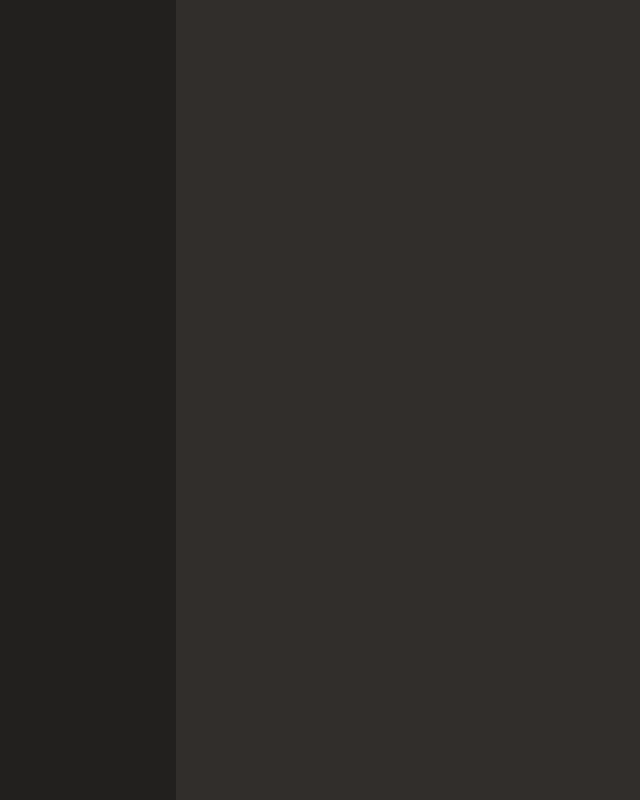
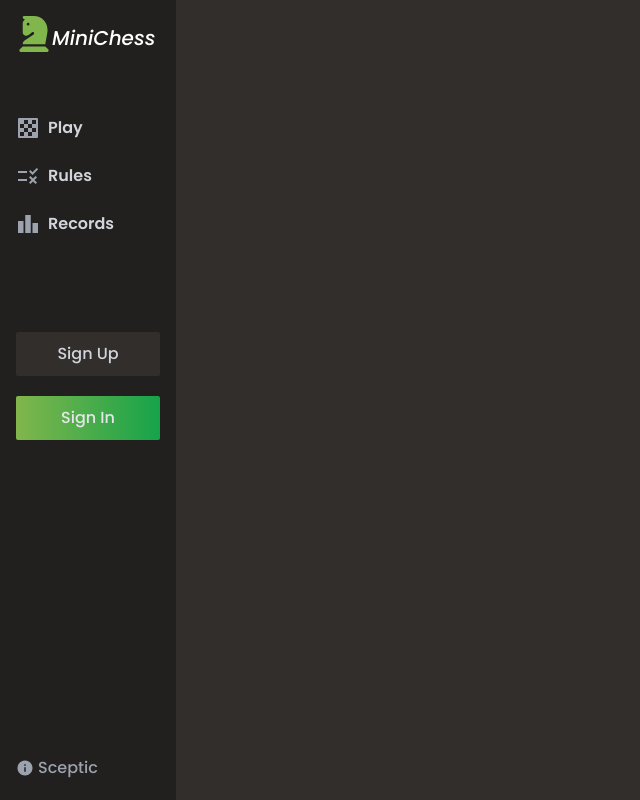
Before and after one commit to Sabbir-Asif/Sceptic_MiniChess, a React (Vite) app in the folder frontend/: page / in a window 1280 px wide. Shown: the whole page, without its empty margins (0-640 px from the left). Built offline with nearby package versions, Linux system fonts and the light colour scheme.

Commit message:
navbar complete

```diff
--- a/frontend/src/components/Navbar/Navbar.jsx
+++ b/frontend/src/components/Navbar/Navbar.jsx
@@ -1,8 +1,63 @@
 import { FaChessKnight } from "react-icons/fa6";
+import { BiSolidChess } from "react-icons/bi";
+import { MdRule, MdLeaderboard, MdInfo } from "react-icons/md";
+import { NavLink } from "react-router-dom";
+
 const Navbar = () => {
     return (
-        <div className="max-w-44 h-screen bg-black opacity-30">
+        <div className="relative z-10 max-w-44 h-screen p-4">
 
+            <div className="absolute inset-0 bg-black opacity-30"></div>
+
+            <div className="relative z-20 flex flex-col h-full">
+                <div className="">
+                    <div>
+                        <NavLink to={"/"}>
+                            <span className="flex items-end">
+                                <FaChessKnight className="text-4xl text-green-secondary" />
+                                <h2 className="text-md md:text-xl font-medium text-base-100 italic">
+                                    MiniChess
+                                </h2>
+                            </span>
+                        </NavLink>
+                    </div>
+                    <div className="mt-16 flex flex-col gap-6">
+                        <NavLink to={'/play'}>
+                            <span className="flex justify-start items-center gap-2">
+                                <BiSolidChess className="text-2xl text-gray-400" />
+                                <p className="text-md text-gray-300 font-semibold">Play</p>
+                            </span>
+                        </NavLink>
+                        <NavLink to={'/rules'}>
+                            <span className="flex justify-start items-center gap-2">
+                                <MdRule className="text-2xl text-gray-400" />
+                                <p className="text-md text-gray-300 font-semibold">Rules</p>
+                            </span>
+                        </NavLink>
+                        <NavLink to={'/records'}>
+                            <span className="flex justify-start items-center gap-2">
+                                <MdLeaderboard className="text-2xl text-gray-400" />
+                                <p className="text-md text-gray-300 font-semibold">Records</p>
+                            </span>
+                        </NavLink>
+                    </div>
+                    <div className="mt-24 space-y-5">
+                        <button className="py-2.5 w-full text-center rounded-sm bg-black-secondary text-gray-300 font-medium hover:border hover:border-gray-400">
+                            Sign Up
+                        </button>
+                        <button className="py-2.5 w-full text-center rounded-sm bg-gradient-to-r from-green-secondary to-green-600 text-gray-200 font-medium hover:border hover:border-gray-400">
+                            Sign In
+                        </button>
+                    </div>
+                </div>
+
+                <div className="absolute bottom-1">
+                    <span className="flex gap-1 items-center text-gray-400">
+                        <MdInfo className="text-lg" />
+                        <p className="font-medium">Sceptic</p>
+                    </span>
+                </div>
+            </div>
         </div>
     );
 };
--- a/frontend/tailwind.config.js
+++ b/frontend/tailwind.config.js
@@ -9,7 +9,8 @@ export default {
     extend: {
       colors: {
         'black-secondary': "#312e2b",
-        'black-primary' : '#191919'
+        'green-secondary' : "#81b64c",
+        'green-primary' : "#769656"
       },
       fontFamily: {
         "poppins": ["Poppins", "sans-serif"],
```
